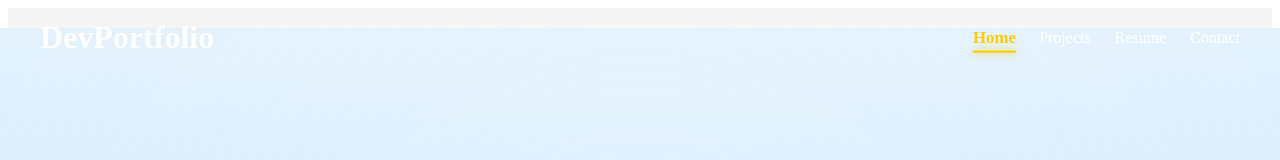
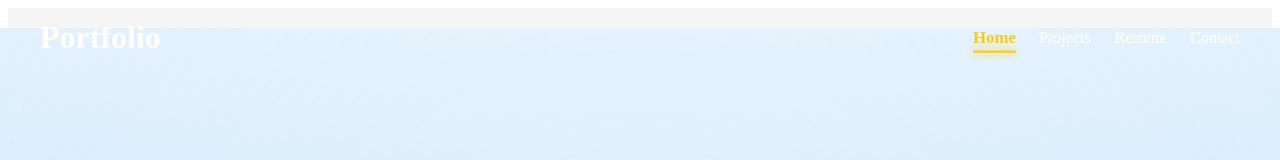
Before and after one commit to Darshan980/portfolio, a React (Vite) app: page / in a window 1280 px wide. Shown: the top 160 px of the page. Built offline with nearby package versions, Linux system fonts and the light colour scheme.

Commit message:
Update Navbar.jsx

```diff
--- a/src/components/Navbar.jsx
+++ b/src/components/Navbar.jsx
@@ -25,7 +25,7 @@ function Navbar() {
         <div className="navbar-container">
           {/* Logo */}
           <Link to="/" className="navbar-logo">
-            <span>Dev</span>Portfolio
+            Portfolio
           </Link>
 
           {/* Desktop Menu */}
```
